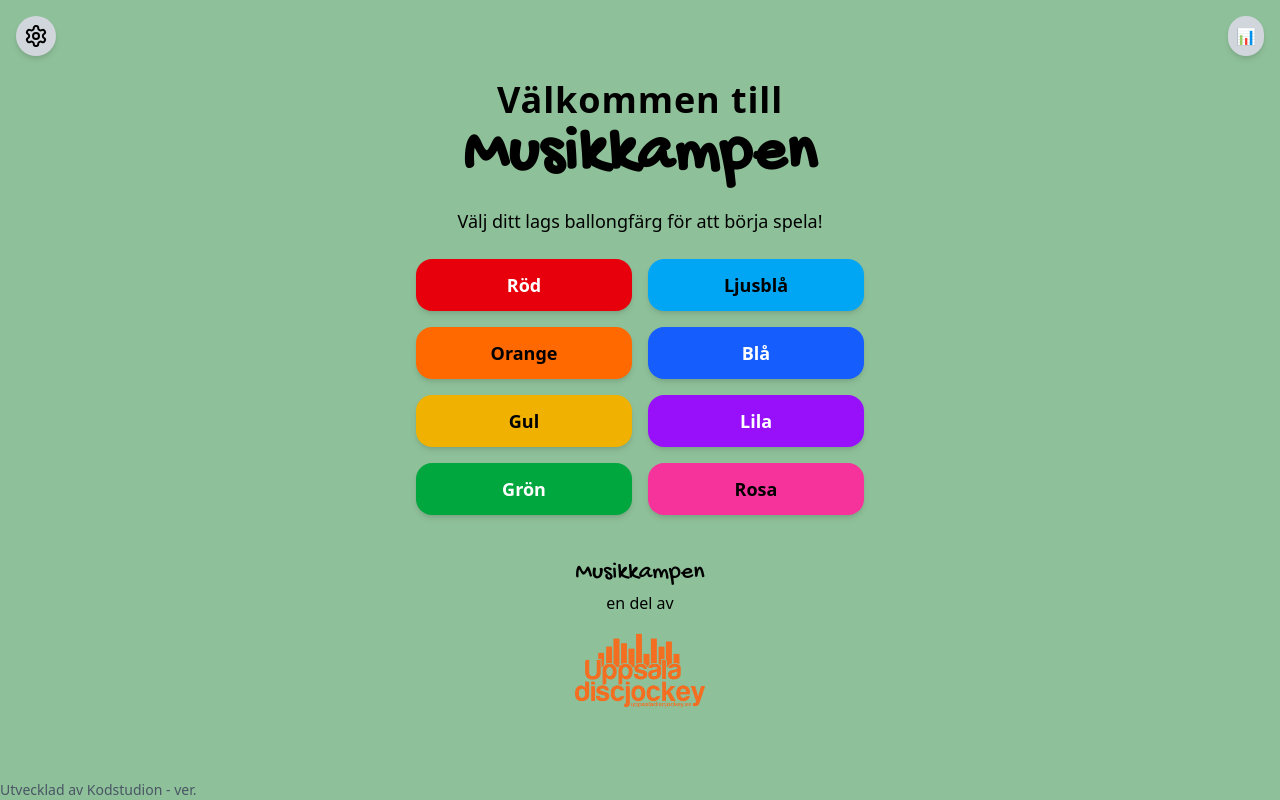
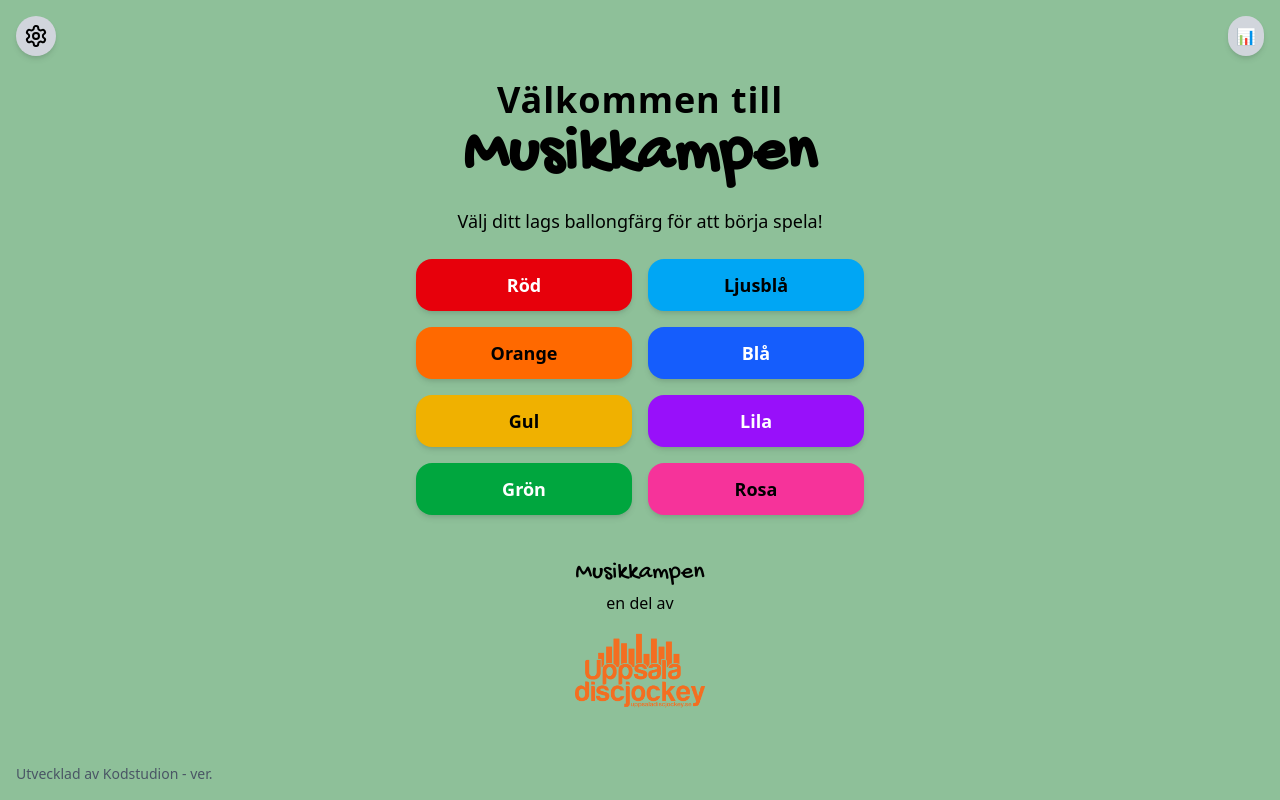
Before and after one commit to Kodstudion/quiz_answer_app, a React (Vite) app in the folder musicbattle/: page / in a window 1280 px wide. Built offline with nearby package versions, Linux system fonts and the light colour scheme; no server answers.

Commit message:
fix version text

```diff
--- a/musicbattle/src/components/ClickHistory.tsx
+++ b/musicbattle/src/components/ClickHistory.tsx
@@ -10,7 +10,7 @@ interface ClickHistoryProps {
 
 const ClickHistory: React.FC<ClickHistoryProps> = ({ clicks }) => {
   return (
-    <div className="mt-10 w-full max-w-xs mx-auto">
+    <div className="mt-10 w-full max-w-xs mx-auto z-1">
       <h2 className="text-xl font-semibold mb-2 text-center">📋 Resultat</h2>
       <table className="w-full bg-white rounded-lg shadow-md">
         <thead className="bg-gray-300">
--- a/musicbattle/src/main.css
+++ b/musicbattle/src/main.css
@@ -45,13 +45,3 @@
 .colorful-background-slow {
   animation: colorChange 60s infinite; /* Animerar bakgrunden var 10:e sekund */
 }
-
-footer {
-  position: absolute;
-  bottom: 0;
-  left: 0;
-  margin-top: 2rem; /* Justera avståndet ovanför fottern */
-  display: flex; /* Använd flexbox */
-  justify-content: flex-start; /* Placera innehållet till vänster */
-  align-items: center; /* Centrera vertikalt om det behövs */
-}
--- a/musicbattle/src/pages/AdminPage.tsx
+++ b/musicbattle/src/pages/AdminPage.tsx
@@ -149,9 +149,9 @@ const AdminPage: React.FC = () => {
 
         {/* Visa historik över klick */}
         <ClickHistory clicks={clicks} />
-        <footer>
+        <div className="absolute bottom-0 left-0 p-4 z-0">
           <VersionInfo />
-        </footer>
+        </div>
       </div>
     </div>
   );
--- a/musicbattle/src/pages/DashboardPage.tsx
+++ b/musicbattle/src/pages/DashboardPage.tsx
@@ -129,9 +129,9 @@ const DashboardPage: React.FC = () => {
           <img src={Logo} alt="Uppsala discjockey Logo" className="w-40" />
         </a>
       </div>
-      <footer>
+      <div className="absolute bottom-0 left-0 p-4 z-0">
         <VersionInfo />
-      </footer>
+      </div>
     </div>
   );
 };
--- a/musicbattle/src/pages/HomePage.tsx
+++ b/musicbattle/src/pages/HomePage.tsx
@@ -69,10 +69,10 @@ const Home: React.FC = () => {
           </a>
         </div>
       </div>
-      <footer>
+      <div className="absolute bottom-0 left-0 p-4 z-0">
         {/* Versioninformation */}
         <VersionInfo />
-      </footer>
+      </div>
     </div>
   );
 };
--- a/musicbattle/src/pages/TeamPage.tsx
+++ b/musicbattle/src/pages/TeamPage.tsx
@@ -115,9 +115,9 @@ const TeamPage: React.FC = () => {
 
           <ClickHistory clicks={clicks} />
         </div>
-        <footer>
+        <div className="absolute bottom-0 left-0 p-4 z-0">
           <VersionInfo />
-        </footer>
+        </div>
       </div>
     </div>
   );
```
